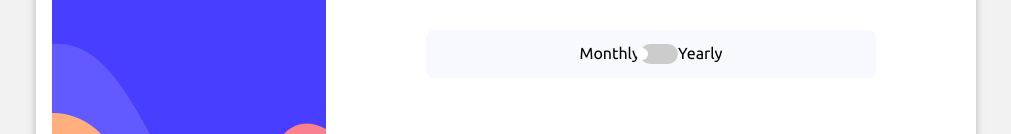
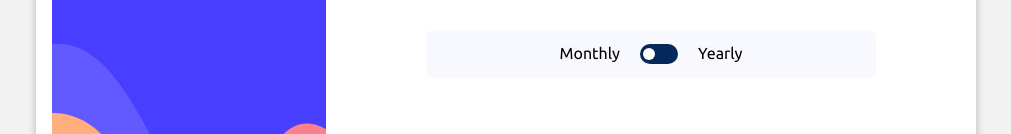
Before and after one commit to kelitasukita/multi-step-form, a React (Vite) app: page / in a window 1280 px wide. Shown: the part 416-550 px from the top of the page, without its empty margins (134-1145 px from the left). Built offline with nearby package versions, Linux system fonts and the light colour scheme.

Commit message:
Apply styles to the label switch toggle

```diff
--- a/src/components/Steps/SelectPlan/styles.scss
+++ b/src/components/Steps/SelectPlan/styles.scss
@@ -105,6 +105,81 @@ height: 372px;
   margin-bottom: 116px;
   border-radius: 8px;
 
+  .better-together {
+    width: 183px;
+    height: 21px;
+    display: flex;
+    justify-content: space-between;
+
+  }
+
+  .switch {
+    position: relative;
+    display: inline-block;
+    width: 38px;
+
+    input {
+      opacity: 0;
+      width: 0;
+      height: 0;
+
+    }
+
+    .slider {
+
+      position: absolute;
+      cursor: pointer;
+      top: 0;
+      left: 0;
+      right: 0;
+      bottom: 0;
+      background-color: #022959;
+      -webkit-transition: .4s;
+      transition: .4s;
+
+      &:before {
+        position: absolute;
+        content: "";
+        height: 12px;
+        width: 12px;
+        left: 3px;
+        bottom: 4px;
+        background-color: white;
+        -webkit-transition: .4s;
+        transition: .4s;
+      }
+    }
+
+    input:checked + .slider {
+      background-color: $denin;
+
+    }
+
+    input:focus + .slider {
+      box-shadow: 0 0 1px #022959;
+
+    }
+
+    input:checked + .slider:before {
+      -webkit-transform: translateX(20px);
+      -ms-transform: translateX(20px);
+      transform: translateX(20px);
+
+    }
+
+    /* Rounded sliders */
+    .slider.round {
+      border-radius: 34px;
+      height:20px;
+    }
+
+    .slider.round:before {
+      border-radius: 50%;
+
+    }
+  }
+
+
 
 }
 
@@ -130,65 +205,6 @@ height: 372px;
   }
 }
 
-.switch {
-  position: relative;
-  display: inline-block;
-  width: 38px;
-  height: 20px;
-
-  input {
-    opacity: 0;
-    width: 0;
-    height: 0;
-  }
-
-  .slider {
-    position: absolute;
-    cursor: pointer;
-    top: 0;
-    left: 0;
-    right: 0;
-    bottom: 0;
-    background-color: #ccc;
-    -webkit-transition: .4s;
-    transition: .4s;
-  }
-
-  .slider:before {
-    position: absolute;
-    content: "";
-    height: 12px;
-    width: 12px;
-    left: -4px;
-    bottom: 4px;
-    background-color: $white;
-    -webkit-transition: .4s;
-    transition: .4s;
-  }
-
-  input:checked + .slider {
-    background-color: $denin;
-  }
-
-  input:focus + .slider {
-    box-shadow: 0 0 1px #2196F3;
-  }
-
-  input:checked + .slider:before {
-    -webkit-transform: translateX(26px);
-    -ms-transform: translateX(26px);
-    transform: translateX(26px);
-  }
-
-  /* Rounded sliders */
-  .slider.round {
-    border-radius: 34px;
-  }
-
-  .slider.round:before {
-    border-radius: 50%;
-  }
-}
 
 
 button {
```
